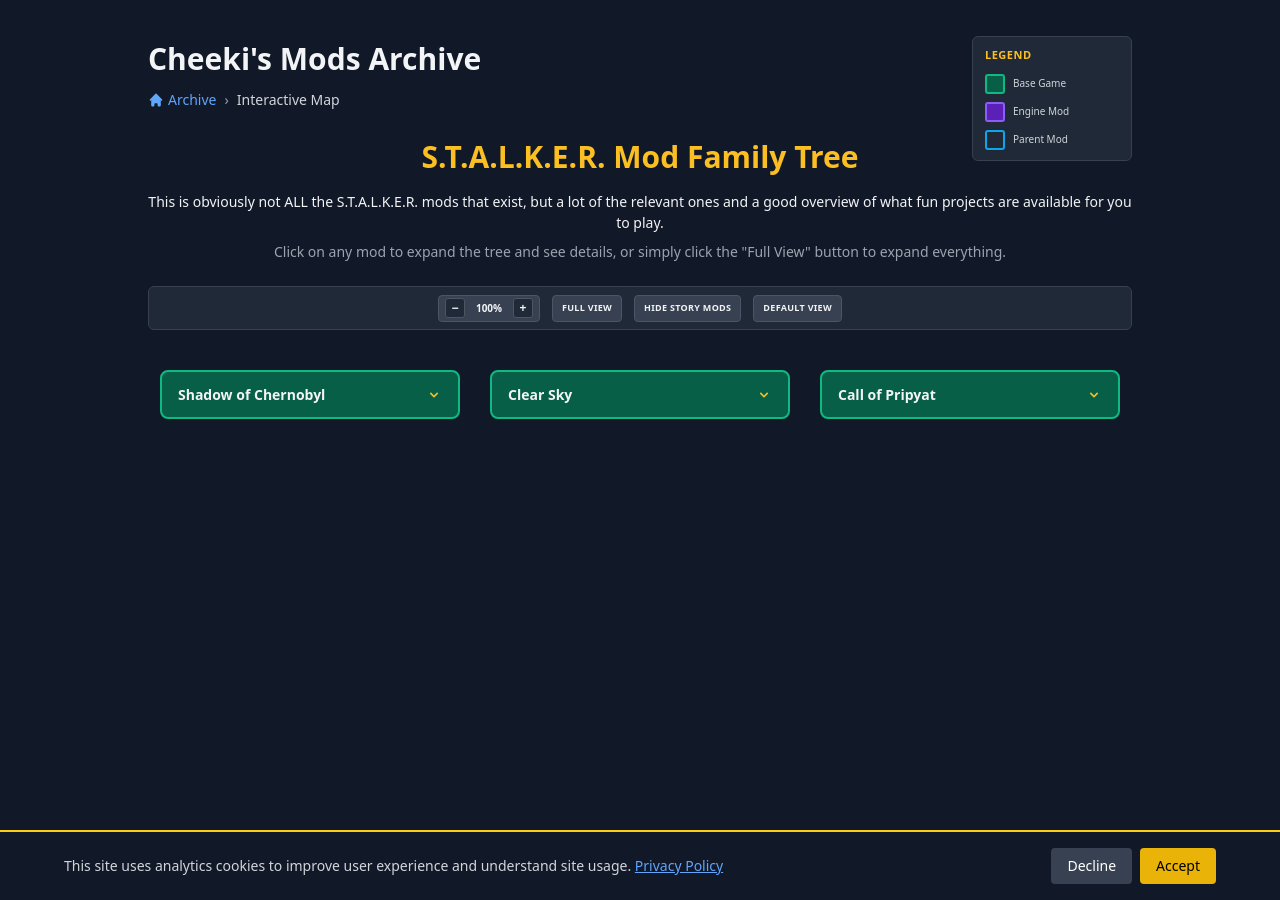
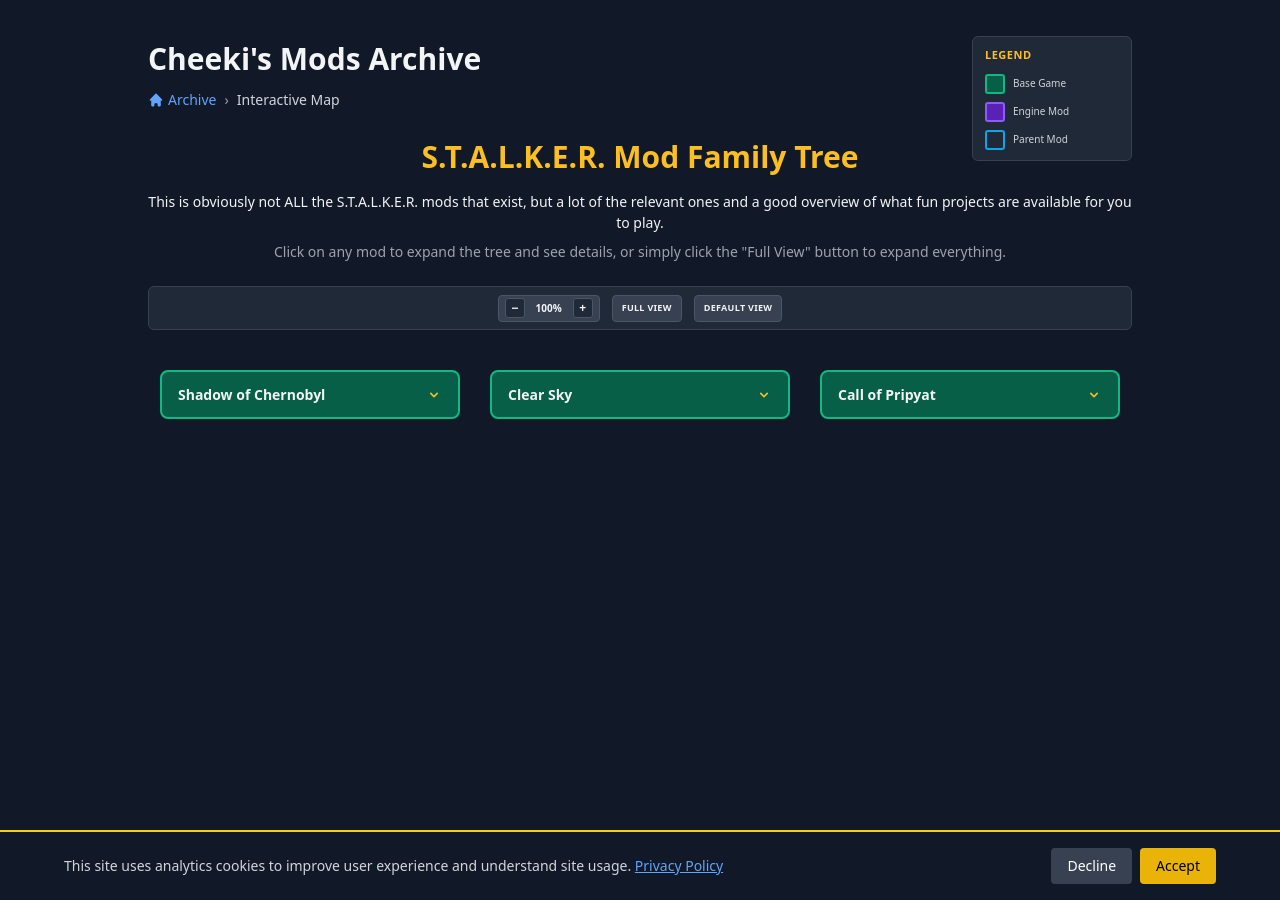
Before and after one commit to Cheekitos/CSMA-Test, a Jekyll site: the page built from stalker-map.html, in a window 1280 px wide. Built offline with Jekyll 4.4.1, drawn with Linux system fonts in a browser that asks for light colours; nearby versions of some CDN libraries.

Commit message:
Update stalker-map.html

```diff
--- a/stalker-map.html
+++ b/stalker-map.html
@@ -58,7 +58,6 @@
       <button class="zoom-button" id="zoomInBtn" onclick="zoomIn()">+</button>
     </div>
     <button class="control-button" id="toggleAllBtn" onclick="toggleAll()">Full View</button>
-    <button class="control-button" id="toggleStoryBtn" onclick="toggleStoryMods()">Hide Story Mods</button>
     <button class="control-button" id="defaultViewBtn" onclick="resetView()">Default View</button>
   </div>
 
```
